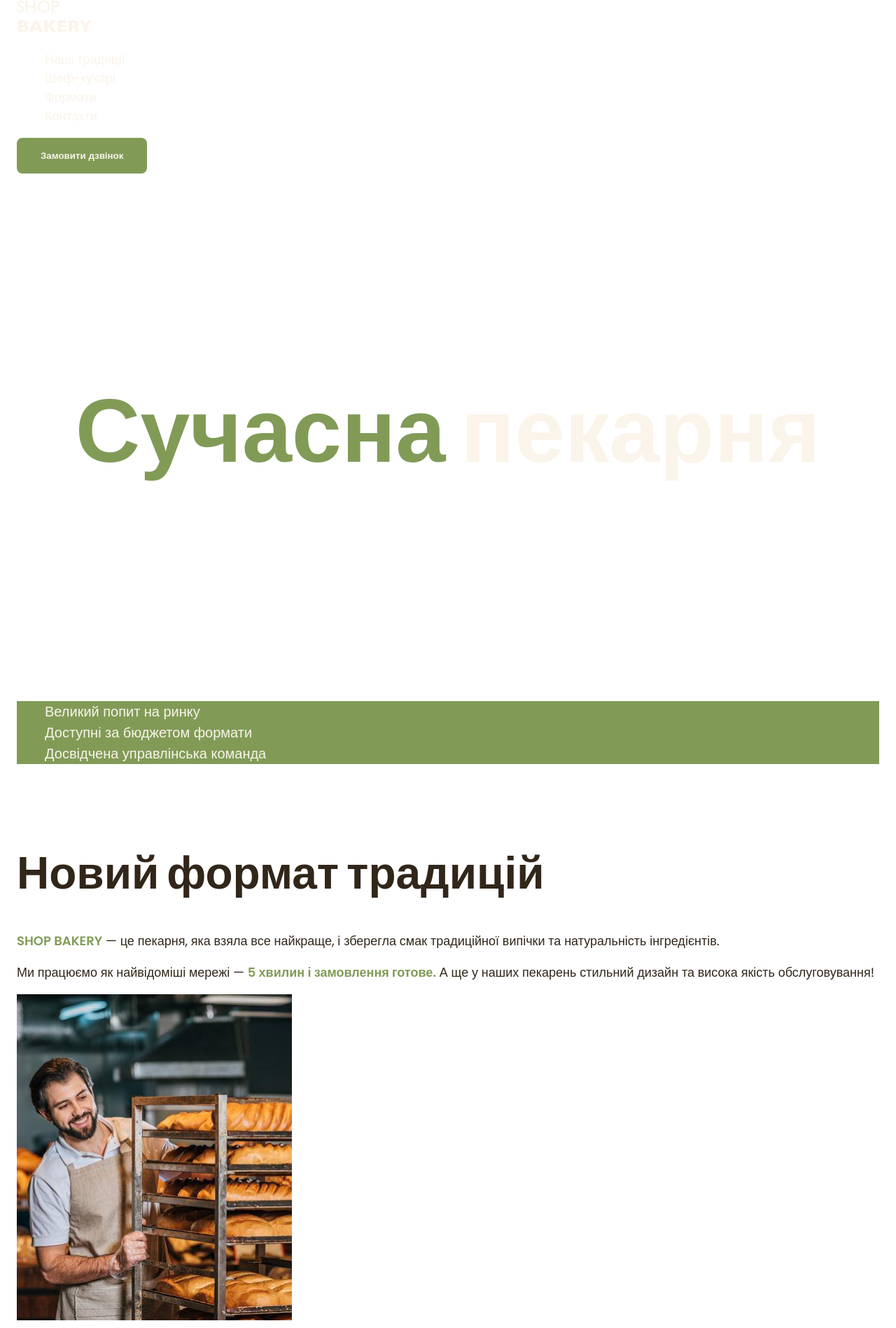
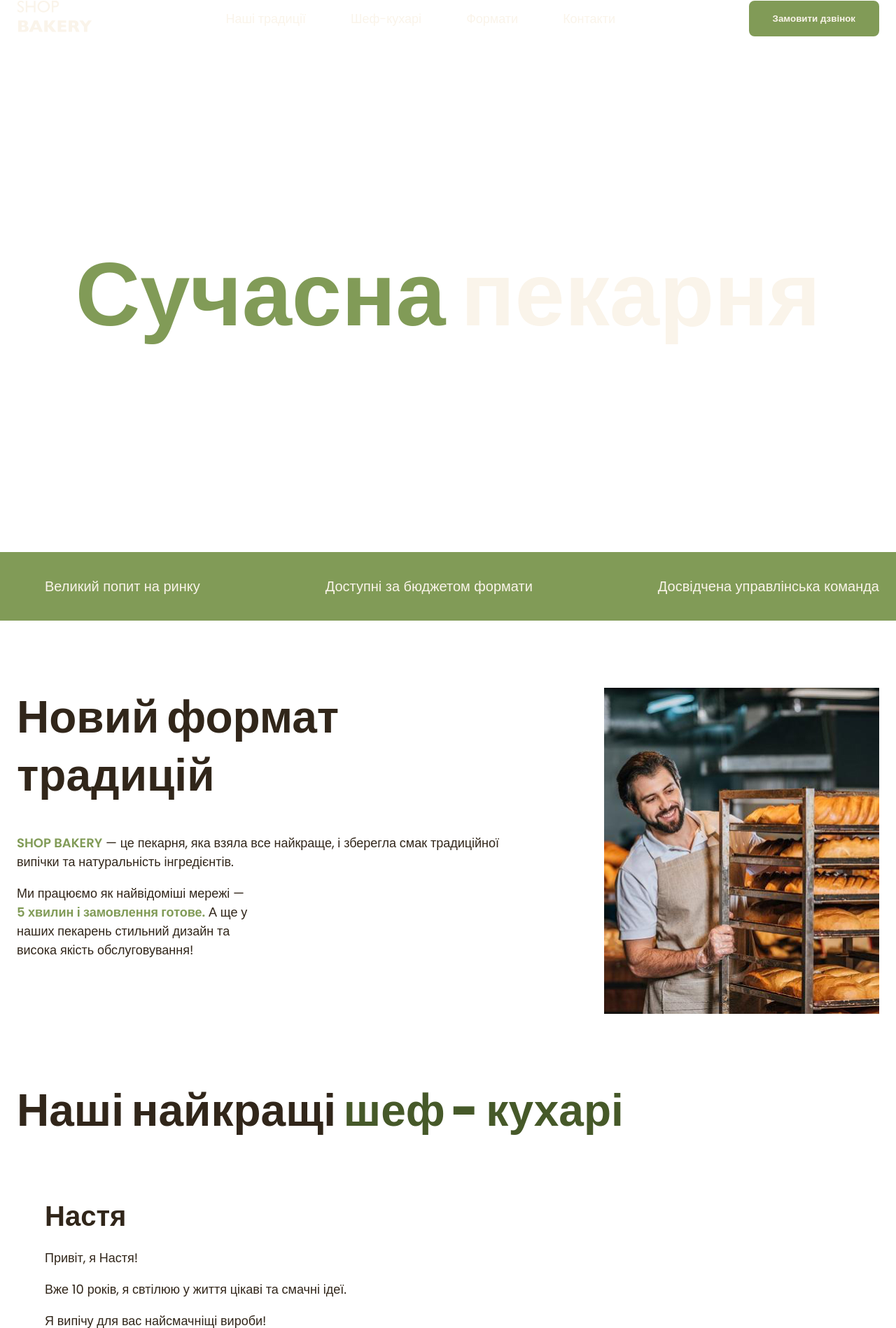
Before and after one commit to Anyrska/Genius-work, a plain HTML site: page index.html in a window 1280 px wide. Shown: the top 1898 px of the page at 70% size. Drawn offline with Linux system fonts and the light colour scheme.

Commit message:
Added FLEXBOX to the style.css file. Added new classes to the index.html file.

```diff
--- a/css/style.css
+++ b/css/style.css
@@ -76,9 +76,30 @@ ul {
 
 .link:hover {
     color: var(--color-brand-light);
-    font-weight: 600;
 }
 
+/* Header */
+.header-container {
+    display: flex;
+    align-items: center;
+    gap: 40px;
+}
+
+.header-nav {
+    display: flex;
+    align-items: center;
+    flex-grow: 1;
+    gap: 40px;
+}
+
+.header-menu {
+    display: flex;
+    padding: 0;
+    margin: 0;
+    gap: 64px;
+    flex-grow: 1;
+    justify-content: center;
+}
 
 /* Hero section */
 .hero-section {
@@ -98,12 +119,19 @@ ul {
 }
 
 /* Advantages section */
+.advantages-section {
+    padding: 16px 0;
+    background-color: var(--color-brand-light);
+}
+
 .advantages-list {
-    background-color: var(--color-brand-light);
-    color: var(--color-primary-light);
+    display: flex;
+    gap: 40px;
+    justify-content: space-between;
 }
 
 .advantages-item {
+    color: var(--color-primary-light);
     font-size: 20px;
     font-weight: 300;
 }
@@ -123,8 +151,23 @@ ul {
     padding-top: 96px;
 }
 
+.traditions-container {
+    display: flex;
+    gap: 100px;
+    justify-content: space-between;
+    gap: 40px;
+}
+
+.traditions-content {
+    max-width: 710px;
+}
+
 .traditions-title {
     margin-bottom: 42px;
+}
+
+.traditions-text.limited {
+    max-width: 340px;
 }
 
 .traditions-text .brand {
@@ -148,6 +191,22 @@ ul {
 }
 
 /* Formats-section */
+.formats-list {
+    display: flex;
+    gap: 20px;
+    flex-wrap: wrap;
+}
+
+.formats-item {
+    flex-basis: calc((100% - 40px) / 3);
+}
+
+.format-card {
+    border: 1px solid red;
+    border-radius: 16px;
+    padding: 24px;
+}
+
 .formats-title {
     margin-bottom: 80px;
 }
--- a/index.html
+++ b/index.html
@@ -16,11 +16,12 @@
   <body>
     <header>
       <div class="container">
-        <nav>
+        <div class="header-container">
+            <nav class="header-nav">
               <a href="/">
                 <img src="./images/logo.svg" alt="Логотип сучасної пекарні" />
               </a>
-          <ul>
+              <ul class="header-menu">
                 <li><a class="link" href="#traditions-section">Наші традиції</a></li>
                 <li><a class="link" href="#cookers-sections">Шеф-кухарі</a></li>
                 <li><a class="link" href="#formats-sections">Формати</a></li>
@@ -28,6 +29,7 @@
               </ul>
           </nav>
           <button class="button">Замовити дзвінок</button>
+        </div>
       </div>
     </header>
     <main>
@@ -48,17 +50,21 @@
       </section>
       <section class="section traditions-section" id="traditions-section">
         <div class="container">
+          <div class="traditions-container">
+            <div class="traditions-content">
                 <h2 class="traditions-title section-title">Новий формат традицій</h2>
                 <p class="traditions-text">
                   <span class="brand uppercase">shop bakery</span> — це пекарня, яка взяла все найкраще, і
                   зберегла смак традиційної випічки та натуральність інгредієнтів.
                 </p>
-                  <p class="traditions-text">
+                <p class="traditions-text limited">
                   Ми працюємо як найвідоміші мережі —
                   <span class="brand">5 хвилин і замовлення готове.</span>
                   А ще у наших пекарень стильний дизайн та висока якість обслуговування!
                 </p>
+            </div>
             <img src="./images/baker-man.jpg" alt="Чоловік пекар дивиться на хліби з посмішкою" />
+          </div>
         </div>
       </section>
       <section class="section" id="cookers-sections">
@@ -90,9 +96,9 @@
       <section class="section" id="formats-section">
         <div class="container">
           <h2 class="formats-title section-title">Формати</h2>
-          <ul>
-            <li>
-              <article>
+          <ul class="formats-list">
+            <li class="formats-item">
+              <article class="format-card">
                 <h3 class="format-title" lang="en">Walrus</h3>
                 <div class="format-text">
                   <p>Площа: до 120 м2</p>
@@ -102,8 +108,8 @@
                 </div>
               </article>
             </li>
-            <li>
-              <article>
+            <li class="formats-item">
+              <article class="format-card">
                 <h3 class="format-title" lang="en">Horseshoe</h3>
                 <div class="format-text">
                   <p>Площа: до 25 м2</p>
@@ -113,8 +119,8 @@
                 </div>
               </article>
             </li>
-            <li>
-              <article>
+            <li class="formats-item">
+              <article class="format-card">
                 <h3 class="format-title" lang="en">Handlebar</h3>
                 <div class="format-text">
                   <p>Площа: до 15 м2</p>
```
Lines whose indentation alone changed are shown as unchanged.
